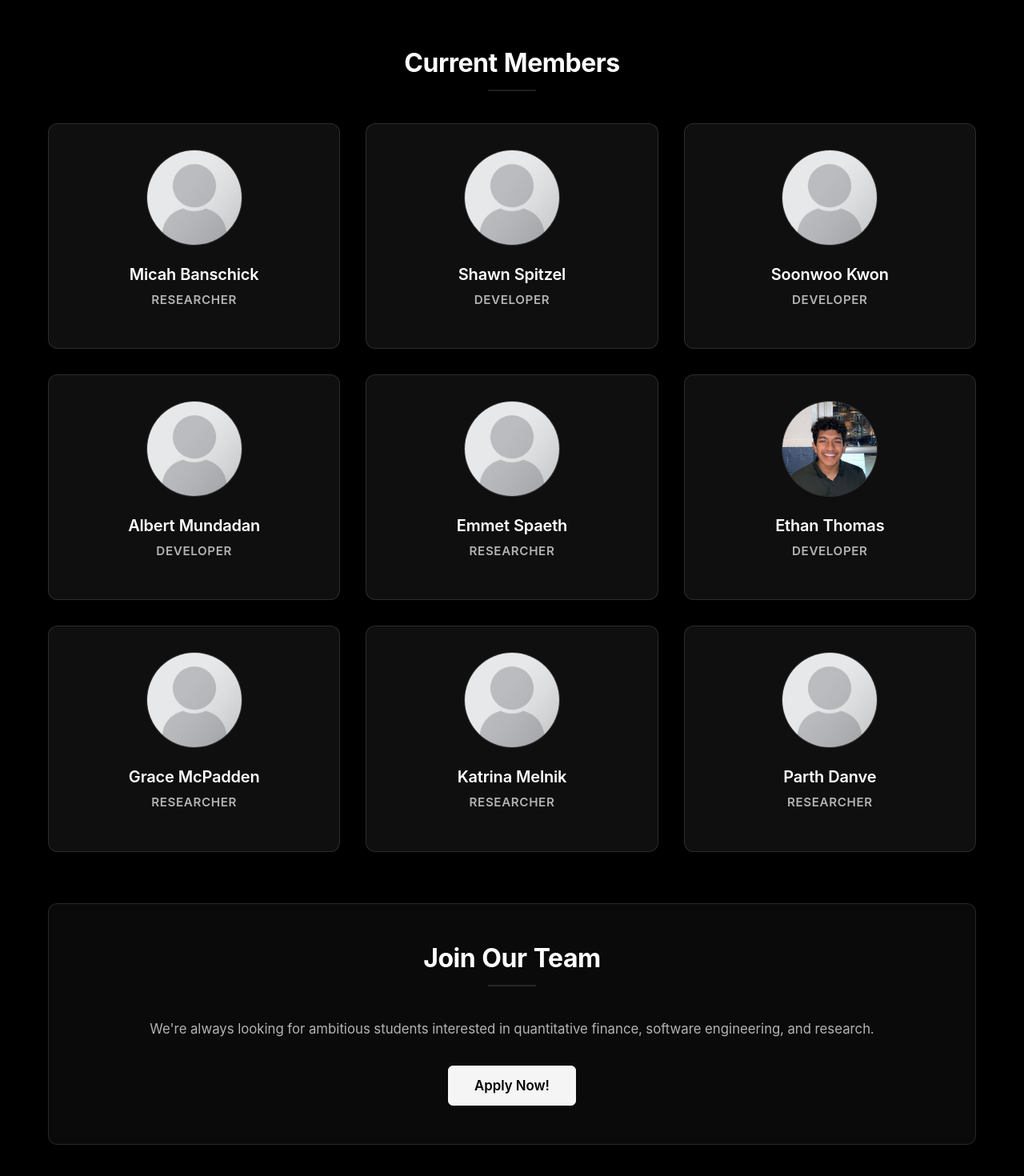
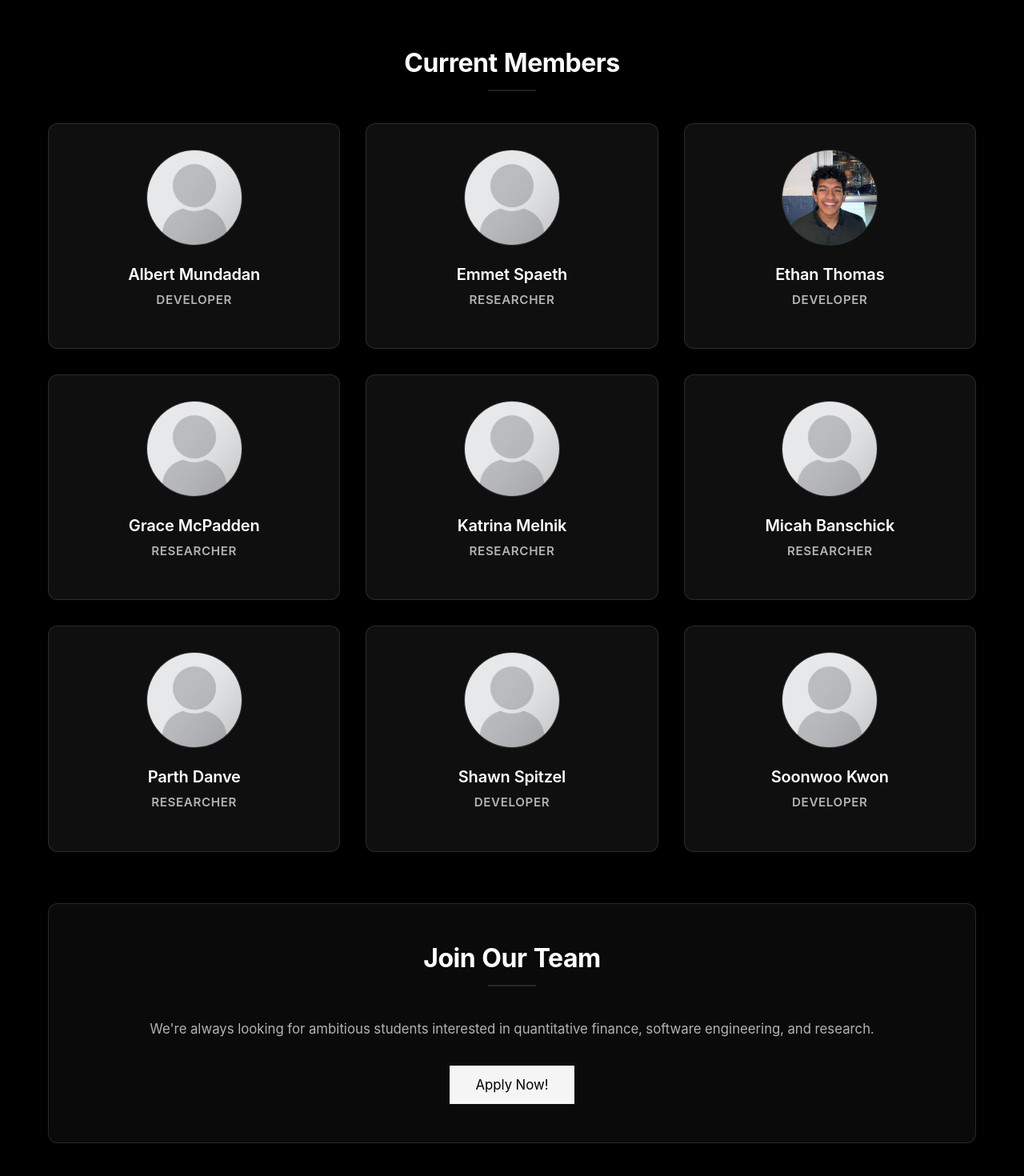
Before and after one commit to Husky-Quantitative-Group/hqg-website, a React (Vite) app: page /team in a window 1280 px wide. Shown: the part 1503-2973 px from the top of the page at 80% size. Built offline with nearby package versions, Linux system fonts and the light colour scheme.

Commit message:
fix: scroll to top

```diff
--- a/src/App.css
+++ b/src/App.css
@@ -110,6 +110,9 @@ button {
   background-color: var(--color-accent);
   color: #000000;
   border-color: var(--color-accent);
+  text-decoration: none;
+  display: inline-flex;
+  align-items: center;
 }
 
 .cta-button:hover {
--- a/src/App.jsx
+++ b/src/App.jsx
@@ -1,5 +1,5 @@
-import React from 'react';
-import { BrowserRouter as Router, Routes, Route } from 'react-router-dom';
+import React, { useEffect } from 'react';
+import { BrowserRouter as Router, Routes, Route, useLocation } from 'react-router-dom';
 import Navigation from './components/Navigation';
 import Footer from './components/Footer';
 import Home from './pages/Home';
@@ -14,6 +14,7 @@ function App() {
   return (
     <Router basename={process.env.NODE_ENV === 'production' ? '/' : '/'}>
       <div className="App">
+        <ScrollToTop />
         <Navigation />
         <main className="main-content">
           <Routes>
@@ -31,4 +32,14 @@ function App() {
   );
 }
 
+function ScrollToTop() {
+  const { pathname } = useLocation();
+
+  useEffect(() => {
+    window.scrollTo(0, 0);
+  }, [pathname]);
+
+  return null;
+}
+
 export default App;
--- a/src/data/members.json
+++ b/src/data/members.json
@@ -1,22 +1,4 @@
 [
-  {
-    "name": "Micah Banschick",
-    "role": "Researcher",
-    "headshot": "placeholder.png",
-    "linkedin": "https://www.linkedin.com/in/micah-banschick/"
-  },
-  {
-    "name": "Shawn Spitzel",
-    "role": "Developer",
-    "headshot": "placeholder.png",
-    "linkedin": "https://www.linkedin.com/in/shawn-spitzel-b16b47298/"
-  },
-  {
-    "name": "Soonwoo Kwon",
-    "role": "Developer",
-    "headshot": "placeholder.png",
-    "linkedin": "https://www.linkedin.com/in/soonwook/"
-  },
   {
     "name": "Albert Mundadan",
     "role": "Developer",
@@ -48,9 +30,27 @@
     "linkedin": "https://www.linkedin.com/in/katrina-melnik-b4b559241/"
   },
   {
+    "name": "Micah Banschick",
+    "role": "Researcher",
+    "headshot": "placeholder.png",
+    "linkedin": "https://www.linkedin.com/in/micah-banschick/"
+  },
+  {
     "name": "Parth Danve",
     "role": "Researcher",
     "headshot": "placeholder.png",
     "linkedin": "https://www.linkedin.com/in/parthdanve39/"
+  },
+  {
+    "name": "Shawn Spitzel",
+    "role": "Developer",
+    "headshot": "placeholder.png",
+    "linkedin": "https://www.linkedin.com/in/shawn-spitzel-b16b47298/"
+  },
+  {
+    "name": "Soonwoo Kwon",
+    "role": "Developer",
+    "headshot": "placeholder.png",
+    "linkedin": "https://www.linkedin.com/in/soonwook/"
   }
 ]
--- a/src/pages/Team.jsx
+++ b/src/pages/Team.jsx
@@ -127,7 +127,7 @@ function Team() {
         <section className="team-section jobs">
           <h2>Join Our Team</h2>
           <p>We're always looking for ambitious students interested in quantitative finance, software engineering, and research.</p>
-          <button className="cta-button">Apply Now!</button>
+          <a className="cta-button" href="/apply">Apply Now!</a>
         </section>
       </div>
     </div>
```
